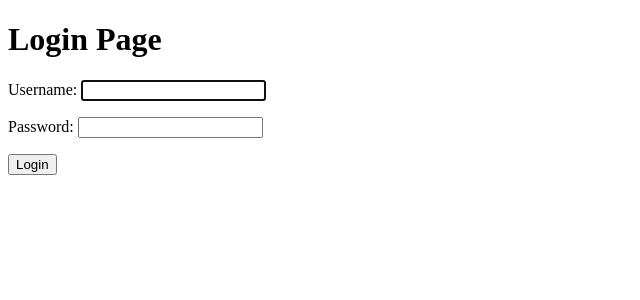
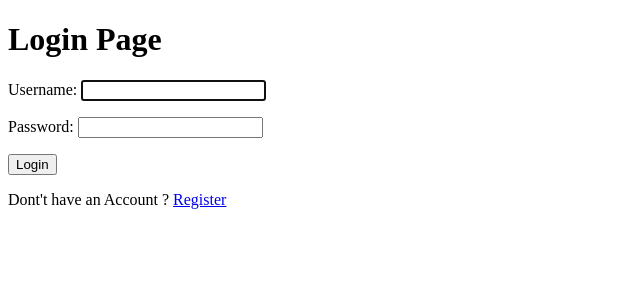
Before and after one commit to athikapriya/django-todo-app, a Django app: page /login/ in a window 1280 px wide. Shown: the top 300 px of the page, without its empty margins (0-640 px from the left). Run offline with Django 5.2, Linux system fonts and the light colour scheme.

Commit message:
add registration link to login page

```diff
--- a/base/templates/base/login.html
+++ b/base/templates/base/login.html
@@ -17,6 +17,10 @@
         <input type="submit" value="Login">
     </form>
 
+    <p>Dont't have an Account ?
+        <a href="{% url 'register' %}">Register</a>
+    </p>
+
 
 </body>
 </html>
```
